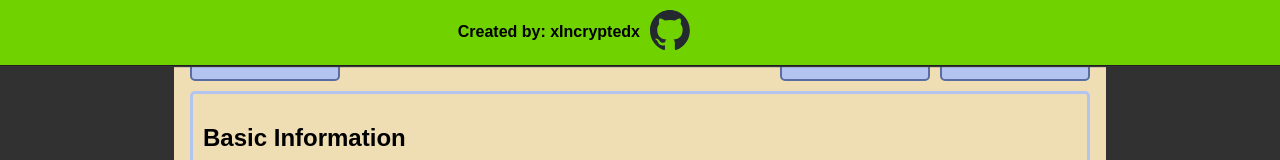
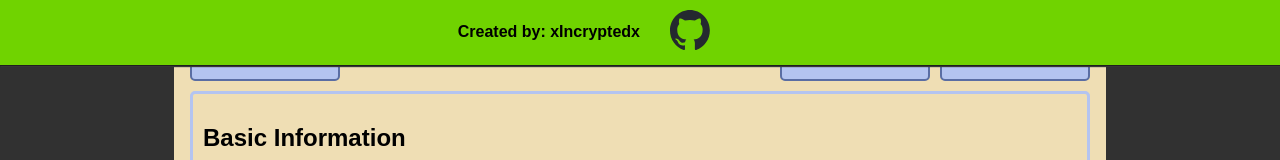
Before and after one commit to xincryptedx/cv-creator, a React (Vite) app: page / in a window 1280 px wide. Shown: the top 160 px of the page. Built offline with nearby package versions, Linux system fonts and the light colour scheme.

Commit message:
Increase padding to left of icon

```diff
--- a/src/style/AuthorHeader.module.css
+++ b/src/style/AuthorHeader.module.css
@@ -48,7 +48,7 @@
   opacity: 0;
   grid-area: git;
   justify-self: start;
-  padding-left: 10px;
+  padding-left: 30px;
 }
 
 .gitIcon {
```
